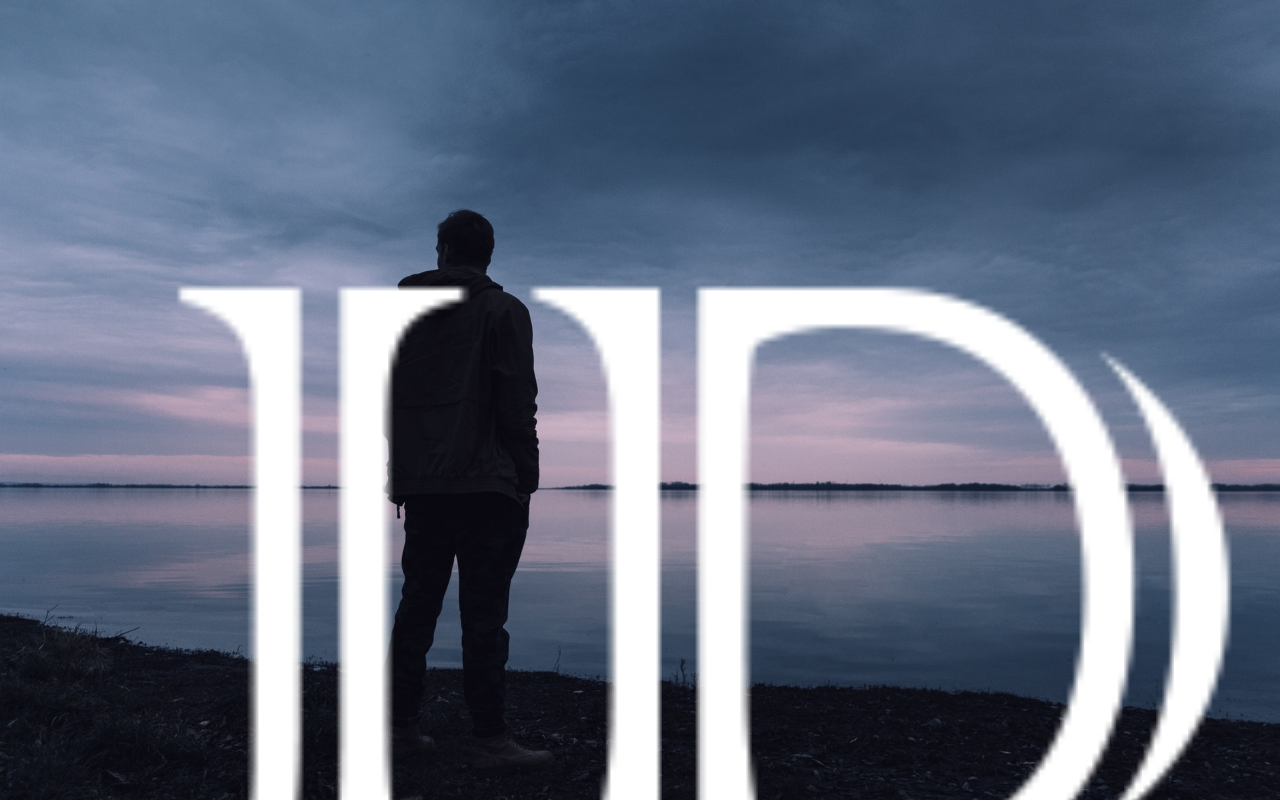
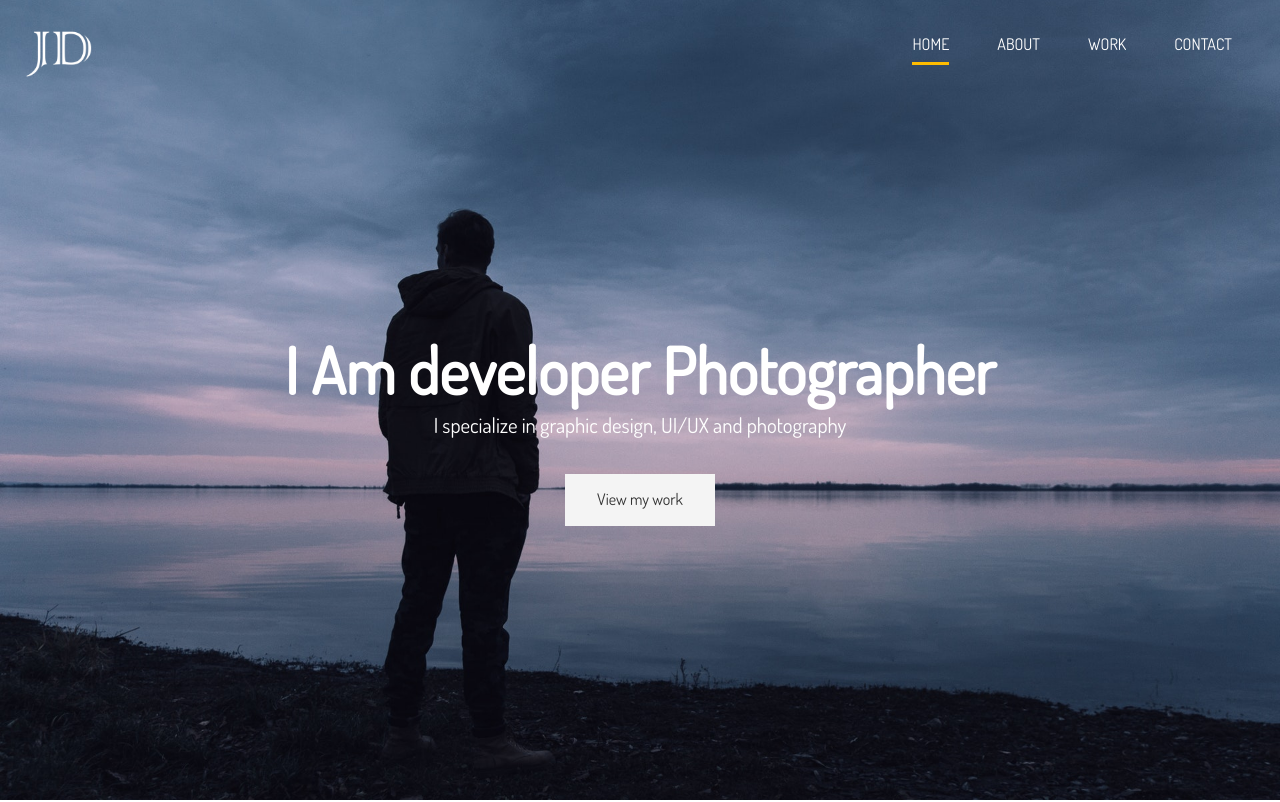
Before and after one commit to istvan-tamas/sass-portfolio, a plain HTML site: page dist/index.html in a window 1280 px wide. Shown: the top 802 px of the page. Drawn offline with Linux system fonts and the light colour scheme.

Commit message:
Added header and nav sytles via Sass

```diff
--- a/dist/css/main.css
+++ b/dist/css/main.css
@@ -1,3 +1,40 @@
+.container {
+  max-width: 1280px;
+  padding: 0 1.5rem;
+  margin: auto;
+  overflow: hidden; }
+
+.btn-main, .btn-light, .btn-dark {
+  display: inline-block;
+  padding: 0.8rem 2rem;
+  transition: all 0.5s;
+  border: none;
+  cursor: pointer; }
+
+.btn-main {
+  color: #333;
+  background-color: #FFBC00; }
+
+.btn-light {
+  color: #333;
+  background-color: #F4f4f4; }
+
+.btn-dark {
+  color: #f4f4f4;
+  background-color: #333; }
+
+button[class^='btn-']:hover,
+a[class^='btn-']:hover,
+input[class^='btn-']:hover {
+  background-color: #FFBC00; }
+
+.lead {
+  font-size: 1.3rem;
+  margin-bottom: 2rem; }
+
+.text-center {
+  text-align: center; }
+
 * {
   margin: 0;
   padding: 0; }
@@ -20,7 +57,39 @@ h2, h3, h4 {
 img {
   width: 100%; }
 
+#logo {
+  width: 70px;
+  height: 70px;
+  color: #FFF;
+  text-transform: uppercase; }
+
+#main-nav {
+  display: flex;
+  justify-content: space-between;
+  padding-top: 1rem; }
+  #main-nav ul {
+    display: flex; }
+  #main-nav li {
+    padding: 1rem 1.5rem; }
+  #main-nav a {
+    text-decoration: none;
+    color: #FFF;
+    text-transform: uppercase;
+    border-bottom: 3px transparent solid;
+    padding-bottom: 0.5rem;
+    transition: border-color 0.5s; }
+    #main-nav a:hover {
+      border-color: #CCC; }
+    #main-nav a.current {
+      border-color: #FFBC00; }
+
 #header-home {
   background: url(../img/showcase.jpg) no-repeat center right/cover;
   height: 100vh;
   color: #FFF; }
+  #header-home .header-content {
+    text-align: center;
+    padding-top: 20%; }
+    #header-home .header-content h1 {
+      font-size: 4rem;
+      line-height: 1.2; }
--- a/dist/index.html
+++ b/dist/index.html
@@ -17,13 +17,13 @@
             <nav id="main-nav">
                 <img src="img/logo.png" alt="logo" id="logo">
                 <ul>
-                    <li>
-                        <a href="index.html" class="current">Home</a>
-                        <a href="about.html" >About</a>
-                        <a href="work.html" >Work</a>
-                        <a href="contact.html" >contact</a>
 
-                    </li>
+                    <li> <a href="index.html" class="current">Home</a></li>
+                    <li>  <a href="about.html" >About</a></li>
+                        <li>  <a href="work.html" >Work</a></li>
+                            <li>  <a href="contact.html" >contact</a></li>
+
+
                 </ul>
             </nav>
             <div class="header-content">
@@ -33,5 +33,8 @@
             </div>
         </div>
     </header>
+
+    <script src="js/typewriter.js"></script>
+
 </body>
 </html>
```
